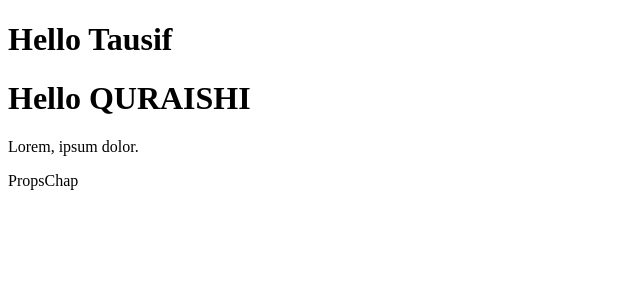
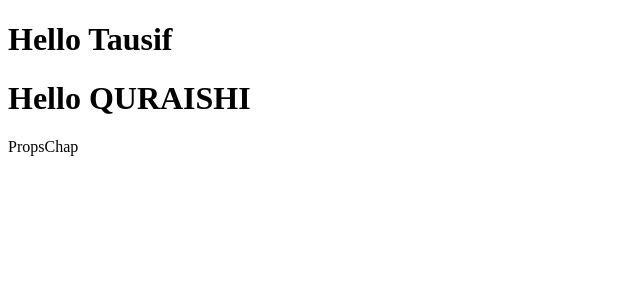
Before and after one commit to Tausifqureshi/React_Revision, a React (Vite) app: page / in a window 1280 px wide. Shown: the top 300 px of the page, without its empty margins (0-640 px from the left). Built offline with nearby package versions, Linux system fonts and the light colour scheme.

Commit message:
Props-File

```diff
--- a/src/App.jsx
+++ b/src/App.jsx
@@ -1,18 +1,17 @@
 import React from "react";
+import PropsChap from "./props-file/PropsChap";
 
 
 export default function App() {
   const lastName = (name)=> name.toUpperCase();//function ko bhi render kar sakte hai JSX me
   let firstName = "Tausif";
   return (
-
-    <React.StrictMode>
       <React.Fragment>
         <h1 className="container dymy"> Hello {firstName} </h1>
         <h1> Hello {lastName("Quraishi")} </h1>
-        <p>Lorem, ipsum dolor.</p>
+      <PropsChap />
+      </React.Fragment>
 
-      </React.Fragment>
-    </React.StrictMode>
+
   );
 }
--- a/src/main.jsx
+++ b/src/main.jsx
@@ -1,13 +1,11 @@
 import React from 'react'
 import ReactDOM from 'react-dom/client';
 import App from './App';
-import PropsChap from './props-file/PropsChap';
 
 
 const root = ReactDOM.createRoot(document.getElementById('root'));
 root.render(
   <React.StrictMode>
 <App/>
-<PropsChap />
   </React.StrictMode>
 )
--- a/src/props-file/PropsChap.jsx
+++ b/src/props-file/PropsChap.jsx
@@ -5,7 +5,9 @@ import React from 'react'
 
 function PropsChap() {
   return (
-    <div>PropsChap</div>
+    <>
+      PropsChap
+    </>
   )
 }
 
```
